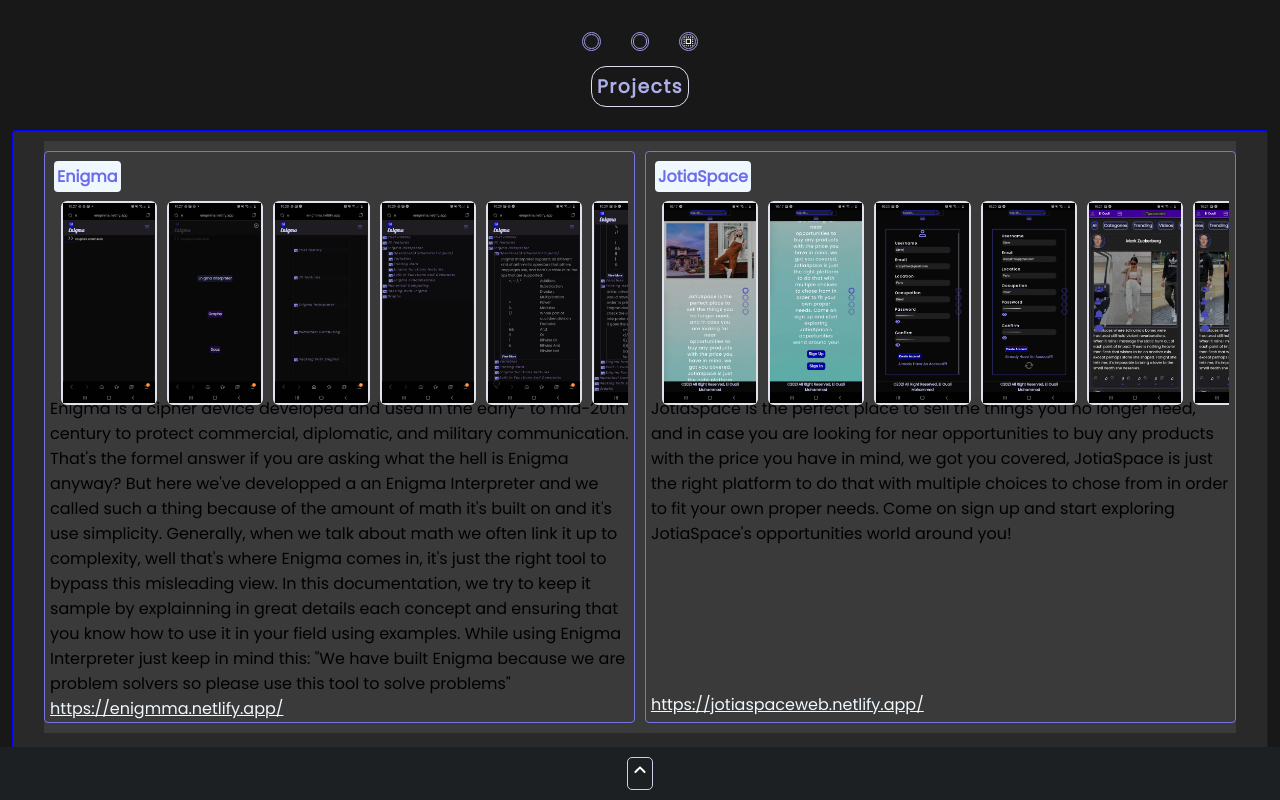
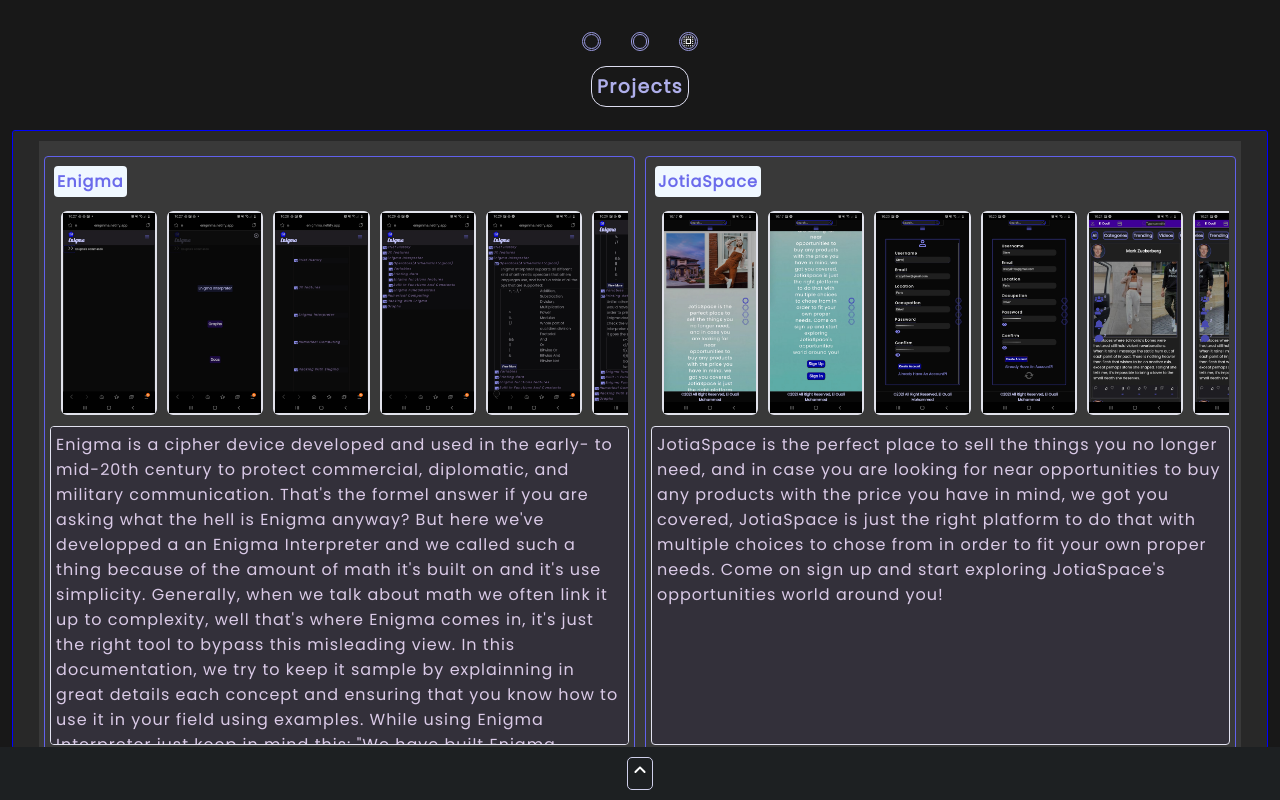
Before and after one commit to Medelouali/portfolio, a React (Create React App) app: page / in a window 1280 px wide. Both pictures are taken after a click on the element 688 px from the left and 41 px from the top of the page. Built offline with nearby package versions, Linux system fonts and the light colour scheme.

Commit message:
linking the projects

```diff
--- a/src/components/body/Projects/Project/project.css
+++ b/src/components/body/Projects/Project/project.css
@@ -2,13 +2,14 @@
   width: 98%;
   justify-self: center;
   align-self: center;
-  height: 70vh;
   display: grid;
+  height: 80vh;
   grid-template-rows: auto 200px 1fr auto;
   margin: 10px;
   border-radius: 4px;
-  border: 1px solid rgb(117, 117, 226);
+  border: 1px solid rgb(97, 97, 235);
   padding: 5px;
+  grid-gap: 5px;
 }
 
 .images {
@@ -27,8 +28,42 @@
   border-radius: 4px;
   background-color: aliceblue;
   color: rgb(107, 107, 235);
+  letter-spacing: 1px;
+  cursor: pointer;
 }
-.project-decription {
+
+.project-description {
   overflow-y: scroll;
   max-height: 100%;
+  height: 100%;
+  width: 98%;
+  margin: 15px auto 15px auto;
+  border: 1px solid rgb(227, 227, 241);
+  border-radius: 4px;
+  background-color: rgb(51, 48, 58);
+  padding: 5px;
+  color: rgb(218, 202, 231);
+  letter-spacing: 1px;
 }
+
+.project-description::-webkit-scrollbar-thumb {
+  background-color: blue;
+  width: 10px;
+}
+.project-link {
+  width: 100%;
+  height: 100%;
+  padding: 10px;
+  margin: 10px auto 10px auto;
+  display: grid;
+  place-items: center;
+}
+
+.project-link a {
+  width: max-content;
+  border-radius: 10px;
+  border: 2px solid rgb(179, 179, 243);
+  padding: 5px;
+  color: rgb(97, 97, 212);
+  margin: auto;
+}
--- a/src/components/body/Projects/projects.css
+++ b/src/components/body/Projects/projects.css
@@ -3,6 +3,7 @@
   margin: 10px auto 10px auto;
   background-color: #6160604e;
   display: grid;
-  grid-template-columns: repeat(auto-fit, minmax(150px, 1fr));
+  grid-template-columns: repeat(auto-fit, minmax(240px, 1fr));
   grid-gap: 10px;
+  padding: 5px;
 }
```
